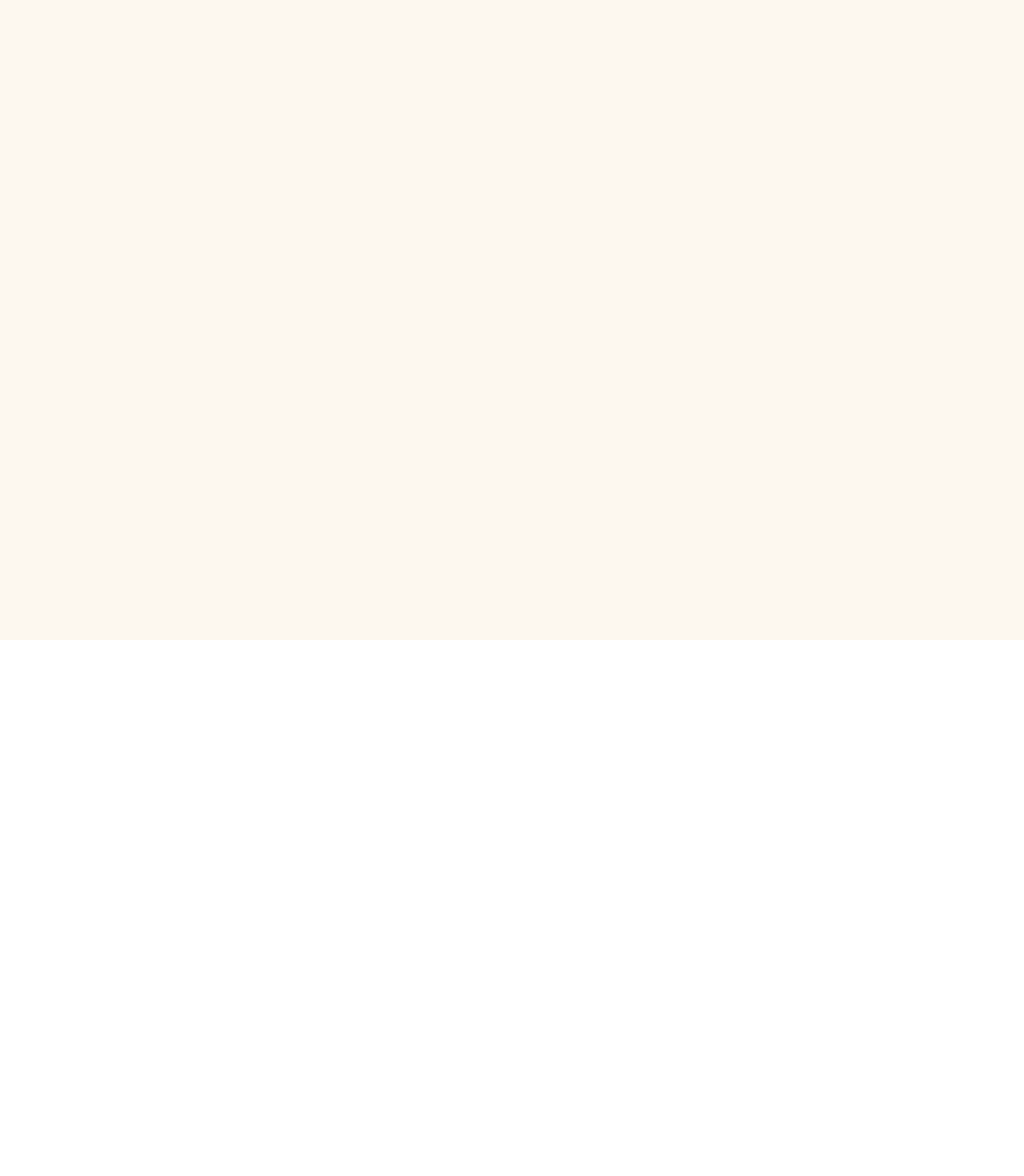
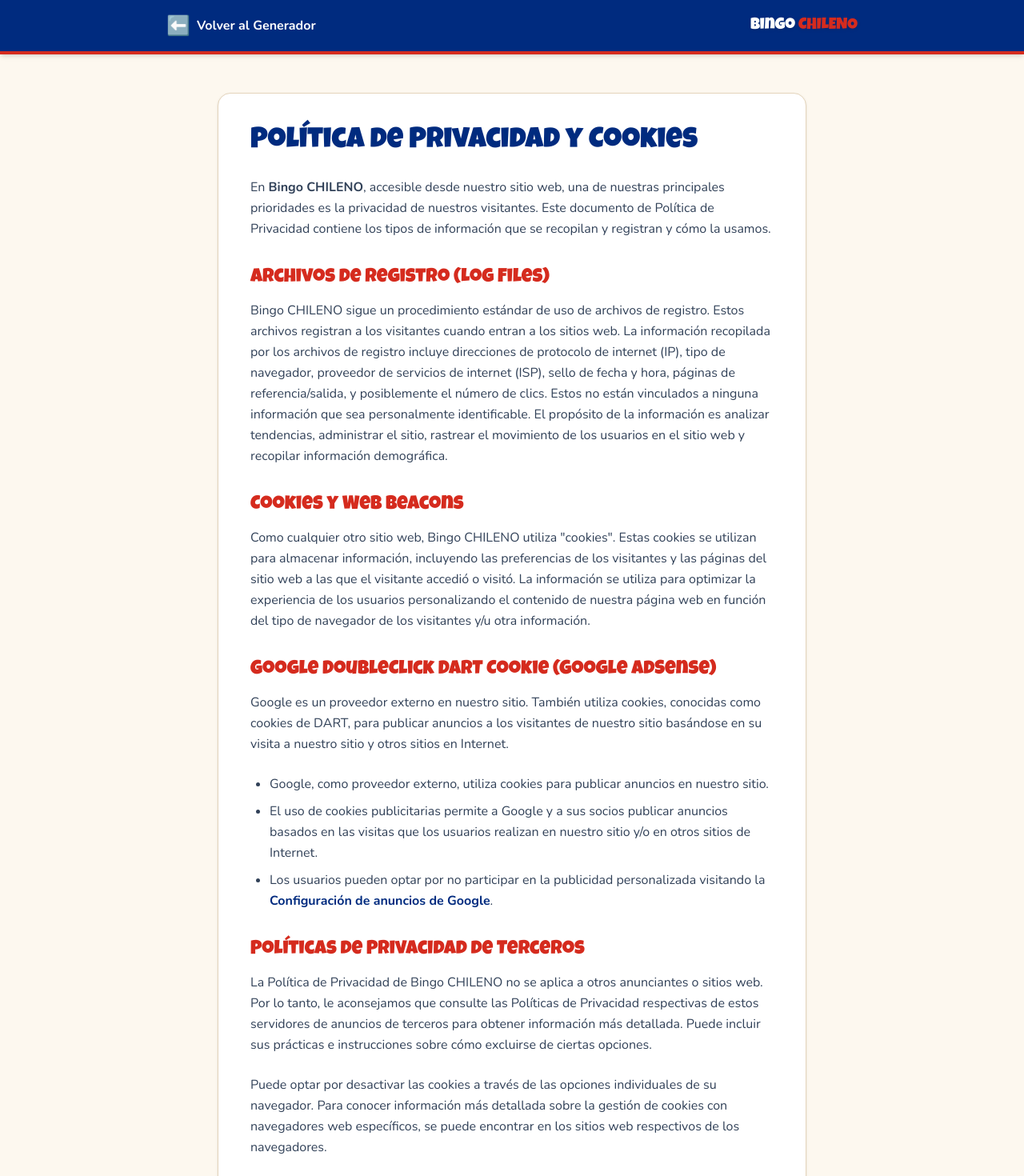
Before and after one commit to jofrabarrientos/bingo, a Nuxt app: page /privacidad in a window 1280 px wide. Before the commit this address had no page. Shown: the top 1470 px of the page at 80% size. Before the commit the page ends 800 px from the top, so only its background shows below. Built offline with nearby package versions, Linux system fonts and the light colour scheme.

Commit message:
policies

```diff
--- a/app/pages/blog/como-usar-generador-cartones-bingo.vue
+++ b/app/pages/blog/como-usar-generador-cartones-bingo.vue
@@ -32,7 +32,8 @@
     </main>
 
     <footer class="bg-[#2c1d11] text-amber-100 py-6 text-center text-xs border-t-4 border-[#002b7f]">
-      <p class="font-bold">Bingo CHILENO - Celebra el 18 con Tradición 🇨🇱</p>
+      <p class="font-bold mb-2">Bingo CHILENO - Celebra el 18 con Tradición 🇨🇱</p>
+      <NuxtLink to="/privacidad" class="text-amber-200/70 hover:text-amber-100 underline decoration-amber-200/30 hover:decoration-amber-100 transition-colors">Política de Privacidad y Cookies</NuxtLink>
     </footer>
   </div>
 </template>
--- a/app/pages/blog/guia-rapida-fonda-familiar-en-casa.vue
+++ b/app/pages/blog/guia-rapida-fonda-familiar-en-casa.vue
@@ -32,7 +32,8 @@
     </main>
 
     <footer class="bg-[#2c1d11] text-amber-100 py-6 text-center text-xs border-t-4 border-[#002b7f]">
-      <p class="font-bold">Bingo CHILENO - Celebra el 18 con Tradición 🇨🇱</p>
+      <p class="font-bold mb-2">Bingo CHILENO - Celebra el 18 con Tradición 🇨🇱</p>
+      <NuxtLink to="/privacidad" class="text-amber-200/70 hover:text-amber-100 underline decoration-amber-200/30 hover:decoration-amber-100 transition-colors">Política de Privacidad y Cookies</NuxtLink>
     </footer>
   </div>
 </template>
--- a/app/pages/blog/historia-y-tradicion-juegos-tipicos.vue
+++ b/app/pages/blog/historia-y-tradicion-juegos-tipicos.vue
@@ -27,7 +27,8 @@
     </main>
 
     <footer class="bg-[#2c1d11] text-amber-100 py-6 text-center text-xs border-t-4 border-[#002b7f]">
-      <p class="font-bold">Bingo CHILENO - Celebra el 18 con Tradición 🇨🇱</p>
+      <p class="font-bold mb-2">Bingo CHILENO - Celebra el 18 con Tradición 🇨🇱</p>
+      <NuxtLink to="/privacidad" class="text-amber-200/70 hover:text-amber-100 underline decoration-amber-200/30 hover:decoration-amber-100 transition-colors">Política de Privacidad y Cookies</NuxtLink>
     </footer>
   </div>
 </template>
--- a/app/pages/blog/reglas-del-bingo-dieciochero.vue
+++ b/app/pages/blog/reglas-del-bingo-dieciochero.vue
@@ -34,7 +34,8 @@
     </main>
 
     <footer class="bg-[#2c1d11] text-amber-100 py-6 text-center text-xs border-t-4 border-[#002b7f]">
-      <p class="font-bold">Bingo CHILENO - Celebra el 18 con Tradición 🇨🇱</p>
+      <p class="font-bold mb-2">Bingo CHILENO - Celebra el 18 con Tradición 🇨🇱</p>
+      <NuxtLink to="/privacidad" class="text-amber-200/70 hover:text-amber-100 underline decoration-amber-200/30 hover:decoration-amber-100 transition-colors">Política de Privacidad y Cookies</NuxtLink>
     </footer>
   </div>
 </template>
--- a/app/pages/index.vue
+++ b/app/pages/index.vue
@@ -286,7 +286,8 @@
 
     <!-- FOOTER (Se oculta al imprimir) -->
     <footer class="print:hidden bg-[#2c1d11] text-amber-100 py-6 text-center text-xs border-t-4 border-[#002b7f]">
-      <p class="font-bold">Bingo CHILENO - Celebra el 18 con Tradición 🇨🇱</p>
+      <p class="font-bold mb-2">Bingo CHILENO - Celebra el 18 con Tradición 🇨🇱</p>
+      <NuxtLink to="/privacidad" class="text-amber-200/70 hover:text-amber-100 underline decoration-amber-200/30 hover:decoration-amber-100 transition-colors">Política de Privacidad y Cookies</NuxtLink>
     </footer>
   </div>
 </template>
--- /dev/null
+++ b/app/pages/privacidad.vue
@@ -0,0 +1,91 @@
+<template>
+  <div class="min-h-screen flex flex-col bg-[#fdf8ef]">
+    <header class="bg-[#002b7f] text-white shadow-md border-b-4 border-[#d52b1e]">
+      <div class="max-w-4xl mx-auto px-4 py-4 flex items-center justify-between">
+        <NuxtLink to="/" class="flex items-center gap-2 hover:opacity-80 transition-opacity">
+          <span class="text-2xl">⬅️</span>
+          <span class="font-bold text-sm sm:text-base">Volver al Generador</span>
+        </NuxtLink>
+        <h2 class="font-heading text-xl text-white drop-shadow hidden sm:block">
+          Bingo <span class="text-[#d52b1e]">CHILENO</span>
+        </h2>
+      </div>
+    </header>
+
+    <main class="flex-1 max-w-3xl mx-auto px-4 py-12 w-full">
+      <article class="bg-white rounded-2xl shadow-sm border border-[#e5d5bc] p-6 sm:p-10">
+        <h1 class="font-heading text-3xl sm:text-4xl text-[#002b7f] mb-6">Política de Privacidad y Cookies</h1>
+
+        <div class="space-y-6 text-slate-700 leading-relaxed text-sm sm:text-base">
+          <p>
+            En <strong>Bingo CHILENO</strong>, accesible desde nuestro sitio web, una de nuestras principales prioridades es la privacidad de nuestros visitantes.
+            Este documento de Política de Privacidad contiene los tipos de información que se recopilan y registran y cómo la usamos.
+          </p>
+
+          <h2 class="font-heading text-2xl text-[#d52b1e] mt-8 mb-3">Archivos de Registro (Log Files)</h2>
+          <p>
+            Bingo CHILENO sigue un procedimiento estándar de uso de archivos de registro. Estos archivos registran a los visitantes cuando entran a los sitios web.
+            La información recopilada por los archivos de registro incluye direcciones de protocolo de internet (IP), tipo de navegador, proveedor de servicios de internet (ISP), sello de fecha y hora,
+            páginas de referencia/salida, y posiblemente el número de clics. Estos no están vinculados a ninguna información que sea personalmente identificable.
+            El propósito de la información es analizar tendencias, administrar el sitio, rastrear el movimiento de los usuarios en el sitio web y recopilar información demográfica.
+          </p>
+
+          <h2 class="font-heading text-2xl text-[#d52b1e] mt-8 mb-3">Cookies y Web Beacons</h2>
+          <p>
+            Como cualquier otro sitio web, Bingo CHILENO utiliza "cookies". Estas cookies se utilizan para almacenar información, incluyendo las preferencias de los visitantes
+            y las páginas del sitio web a las que el visitante accedió o visitó. La información se utiliza para optimizar la experiencia de los usuarios personalizando
+            el contenido de nuestra página web en función del tipo de navegador de los visitantes y/u otra información.
+          </p>
+
+          <h2 class="font-heading text-2xl text-[#d52b1e] mt-8 mb-3">Google DoubleClick DART Cookie (Google AdSense)</h2>
+          <p>
+            Google es un proveedor externo en nuestro sitio. También utiliza cookies, conocidas como cookies de DART, para publicar anuncios a los visitantes
+            de nuestro sitio basándose en su visita a nuestro sitio y otros sitios en Internet.
+          </p>
+          <ul class="list-disc pl-6 space-y-2">
+            <li>
+              Google, como proveedor externo, utiliza cookies para publicar anuncios en nuestro sitio.
+            </li>
+            <li>
+              El uso de cookies publicitarias permite a Google y a sus socios publicar anuncios basados en las visitas que los usuarios realizan en nuestro sitio y/o en otros sitios de Internet.
+            </li>
+            <li>
+              Los usuarios pueden optar por no participar en la publicidad personalizada visitando la
+              <a href="https://www.google.com/settings/ads" target="_blank" rel="noopener noreferrer" class="text-[#002b7f] font-bold hover:underline">Configuración de anuncios de Google</a>.
+            </li>
+          </ul>
+
+          <h2 class="font-heading text-2xl text-[#d52b1e] mt-8 mb-3">Políticas de Privacidad de Terceros</h2>
+          <p>
+            La Política de Privacidad de Bingo CHILENO no se aplica a otros anunciantes o sitios web. Por lo tanto, le aconsejamos que consulte las
+            Políticas de Privacidad respectivas de estos servidores de anuncios de terceros para obtener información más detallada.
+            Puede incluir sus prácticas e instrucciones sobre cómo excluirse de ciertas opciones.
+          </p>
+          <p>
+            Puede optar por desactivar las cookies a través de las opciones individuales de su navegador.
+            Para conocer información más detallada sobre la gestión de cookies con navegadores web específicos, se puede encontrar en los sitios web respectivos de los navegadores.
+          </p>
+
+          <h2 class="font-heading text-2xl text-[#d52b1e] mt-8 mb-3">Consentimiento</h2>
+          <p>
+            Al utilizar nuestro sitio web, usted acepta por la presente nuestra Política de Privacidad y está de acuerdo con sus Términos y Condiciones.
+          </p>
+        </div>
+      </article>
+    </main>
+
+    <footer class="bg-[#2c1d11] text-amber-100 py-6 text-center text-xs border-t-4 border-[#002b7f]">
+      <p class="font-bold mb-2">Bingo CHILENO - Celebra el 18 con Tradición 🇨🇱</p>
+      <NuxtLink to="/privacidad" class="text-amber-200/70 hover:text-amber-100 underline decoration-amber-200/30 hover:decoration-amber-100 transition-colors">Política de Privacidad y Cookies</NuxtLink>
+    </footer>
+  </div>
+</template>
+
+<script setup lang="ts">
+useHead({
+  title: 'Política de Privacidad y Cookies | Bingo CHILENO',
+  meta: [
+    { name: 'description', content: 'Política de Privacidad y uso de Cookies para Bingo CHILENO, incluyendo detalles sobre Google AdSense.' }
+  ]
+})
+</script>
```
